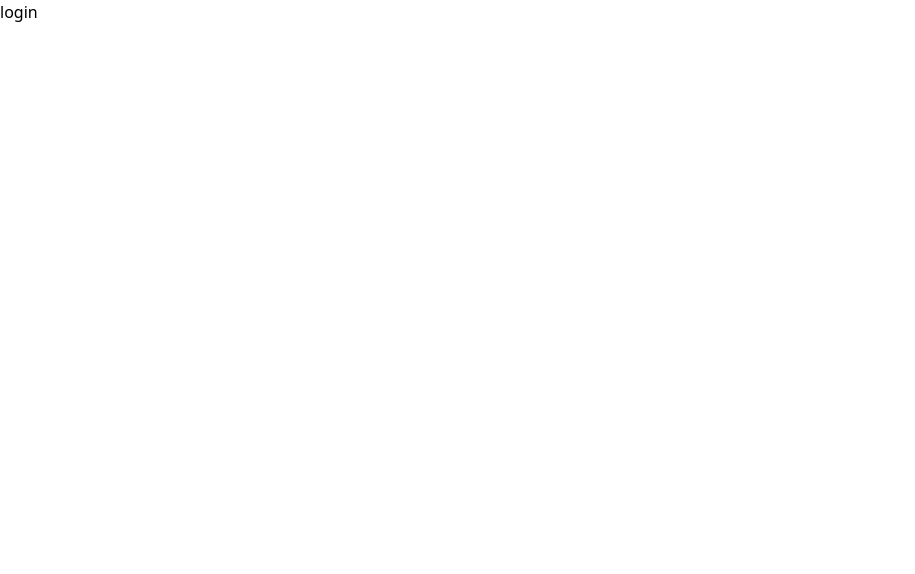
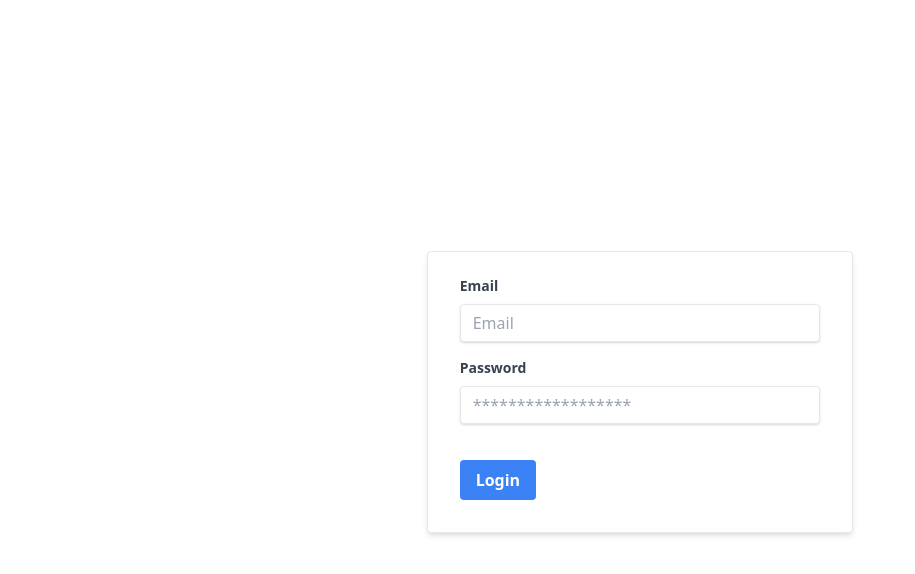
Before and after one commit to davidwagura/Gadget-Galaxy, a Vue app: page /login in a window 1280 px wide. Shown: the top 574 px of the page, without its empty margins (0-915 px from the left). Built offline with nearby package versions, Linux system fonts and the light colour scheme.

Commit message:
add login page

```diff
--- a/src/components/profile/LoginPage.vue
+++ b/src/components/profile/LoginPage.vue
@@ -1,5 +1,23 @@
 <template>
-    <div>
-        <h1>login</h1>
+    <div class="flex justify-center items-center h-screen">
+        <form class="bg-white shadow-md rounded border px-8 pt-6 pb-8 mb-4 w-1/3">
+            <div class="mb-4">
+                <label class="block text-gray-700 text-sm font-bold mb-2" for="email">
+                    Email
+                </label>
+                <input class="shadow appearance-none border rounded w-full py-2 px-3 text-gray-700 leading-tight focus:outline-none focus:shadow-outline" id="email" type="email" placeholder="Email">
+            </div>
+            <div class="mb-6">
+                <label class="block text-gray-700 text-sm font-bold mb-2" for="password">
+                    Password
+                </label>
+                <input class="shadow appearance-none border rounded w-full py-2 px-3 text-gray-700 mb-3 leading-tight focus:outline-none focus:shadow-outline" id="password" type="password" placeholder="******************">
+            </div>
+            <div class="flex items-center justify-between">
+                <button class="bg-blue-500 hover:bg-blue-700 text-white font-bold py-2 px-4 rounded focus:outline-none focus:shadow-outline" type="button">
+                    Login
+                </button>
+            </div>
+        </form>
     </div>
 </template>
```
